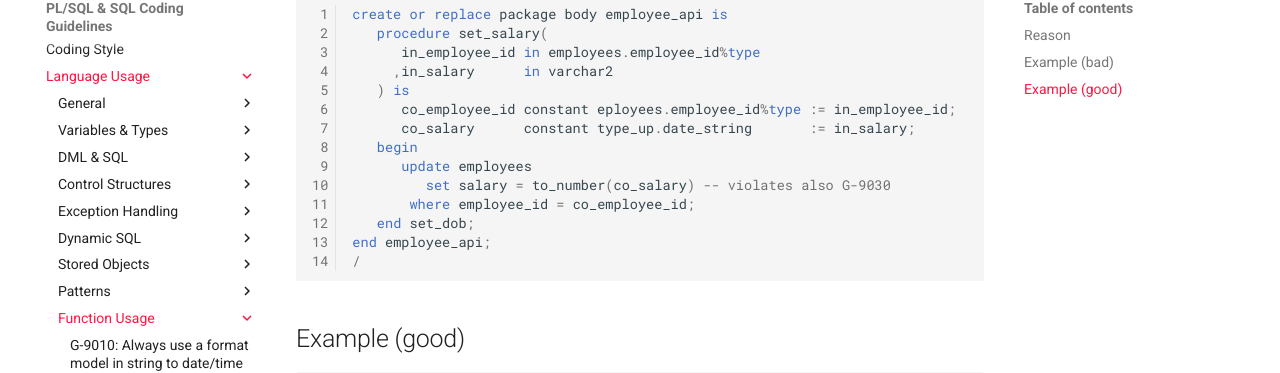
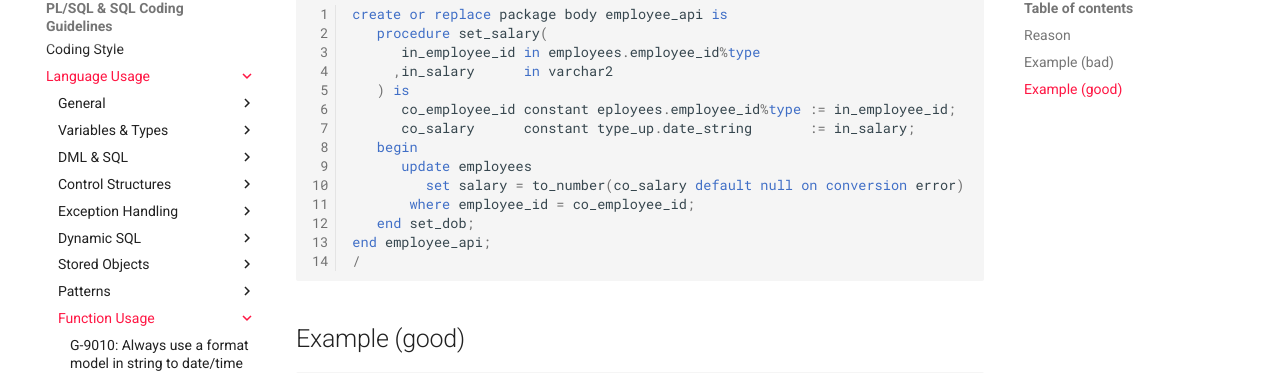
Before and after one commit to Trivadis/plsql-and-sql-coding-guidelines, an MkDocs documentation site: the page built from docs/4-language-usage/9-function-usage/g-9020.md, in a window 1280 px wide and 900 px high, scrolled down 759 px. Shown: the part 95-468 px from the top of the window. Built offline with MkDocs 1.6.1 and Material for MkDocs 9.7.7, drawn with Linux system fonts in a browser that asks for light colours; comment, search, counter and statistics services are not loaded; the version menu is left out.

Commit message:
Fix violations of G-9030

```diff
--- a/docs/4-language-usage/9-function-usage/g-9020.md
+++ b/docs/4-language-usage/9-function-usage/g-9020.md
@@ -21,7 +21,7 @@ create or replace package body employee_api is
       co_salary      constant type_up.date_string       := in_salary;
    begin
       update employees
-         set salary = to_number(co_salary) -- violates also G-9030
+         set salary = to_number(co_salary default null on conversion error)
        where employee_id = co_employee_id;
    end set_dob;
 end employee_api;
```
